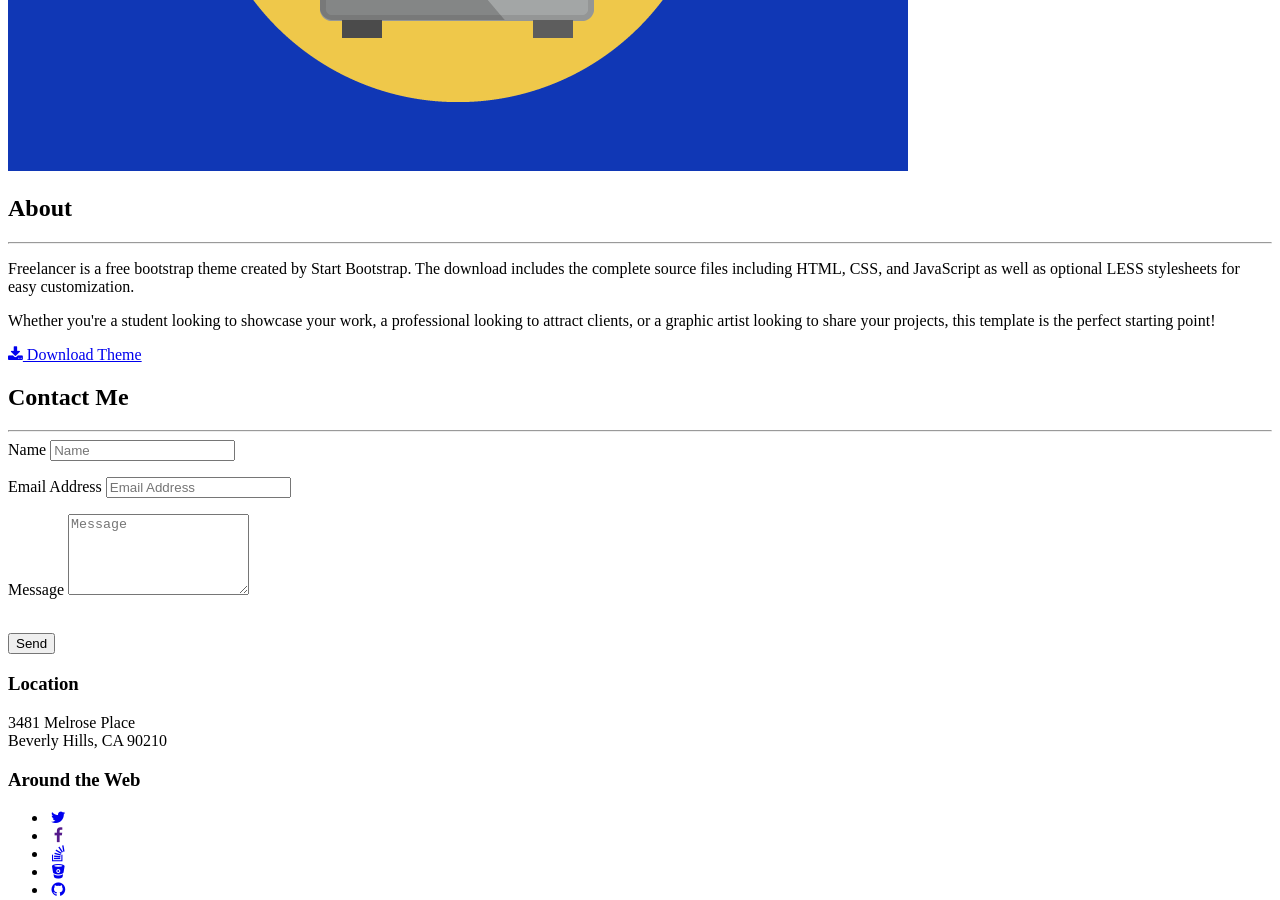
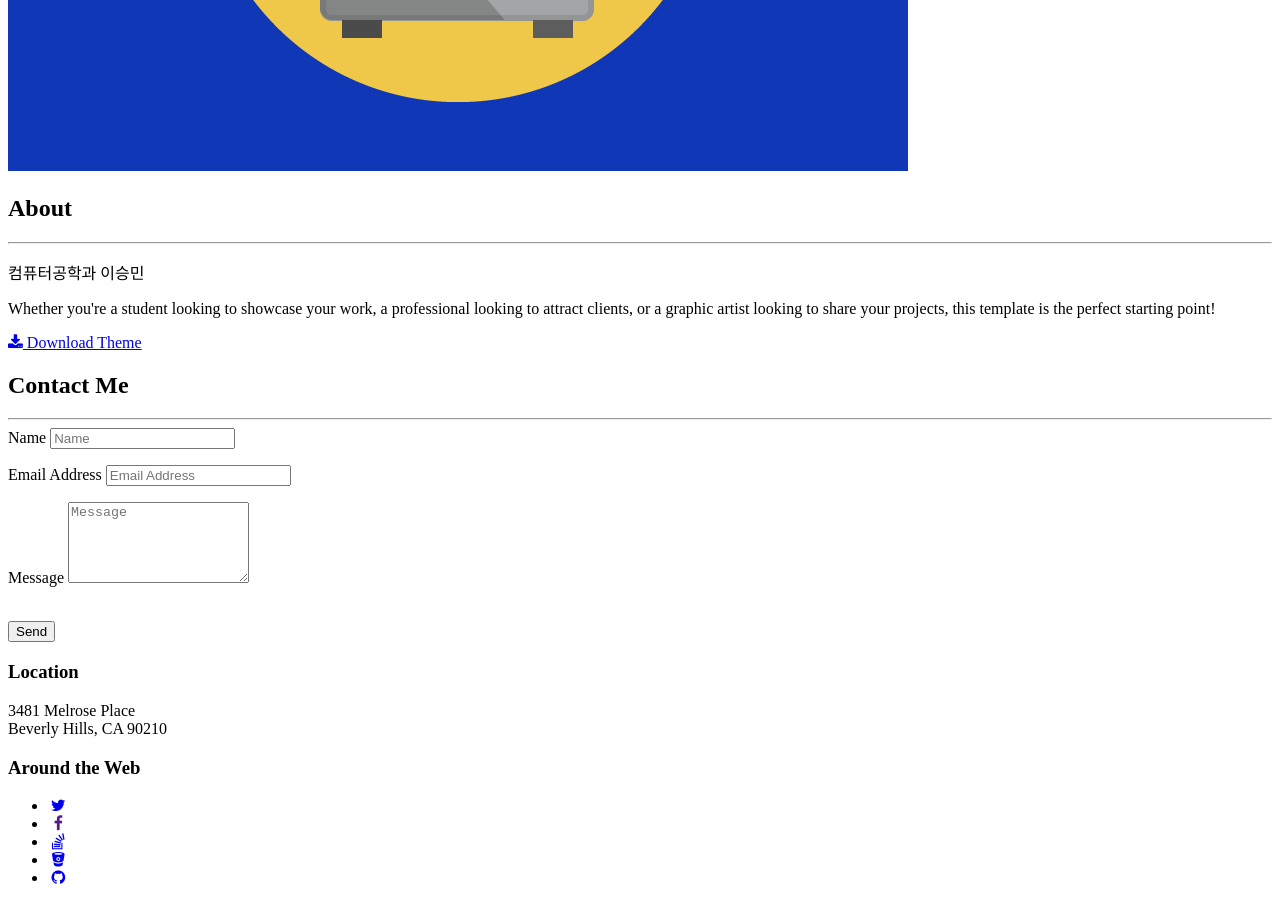
Before and after one commit to smlee5270/smlee5270.github.io, a Jekyll site: the page built from _posts/2014-07-18-project-1.markdown, in a window 1280 px wide and 900 px high, scrolled down 4571 px. Built offline with Jekyll 4.4.1, drawn with Linux system fonts in a browser that asks for light colours.

Commit message:
Update about.html

```diff
--- a/_includes/about.html
+++ b/_includes/about.html
@@ -9,7 +9,7 @@
             </div>
             <div class="row">
                 <div class="col-lg-4 col-lg-offset-2">
-                    <p>Freelancer is a free bootstrap theme created by Start Bootstrap. The download includes the complete source files including HTML, CSS, and JavaScript as well as optional LESS stylesheets for easy customization.</p>
+                    <p>컴퓨터공학과 이승민 </p>
                 </div>
                 <div class="col-lg-4">
                     <p>Whether you're a student looking to showcase your work, a professional looking to attract clients, or a graphic artist looking to share your projects, this template is the perfect starting point! </p>
```
